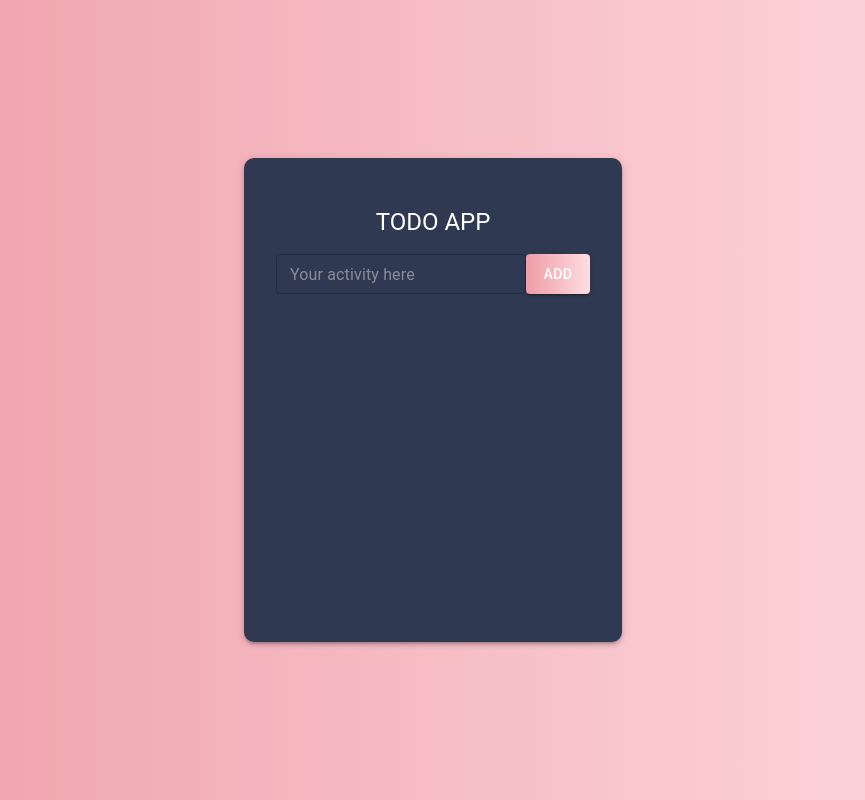
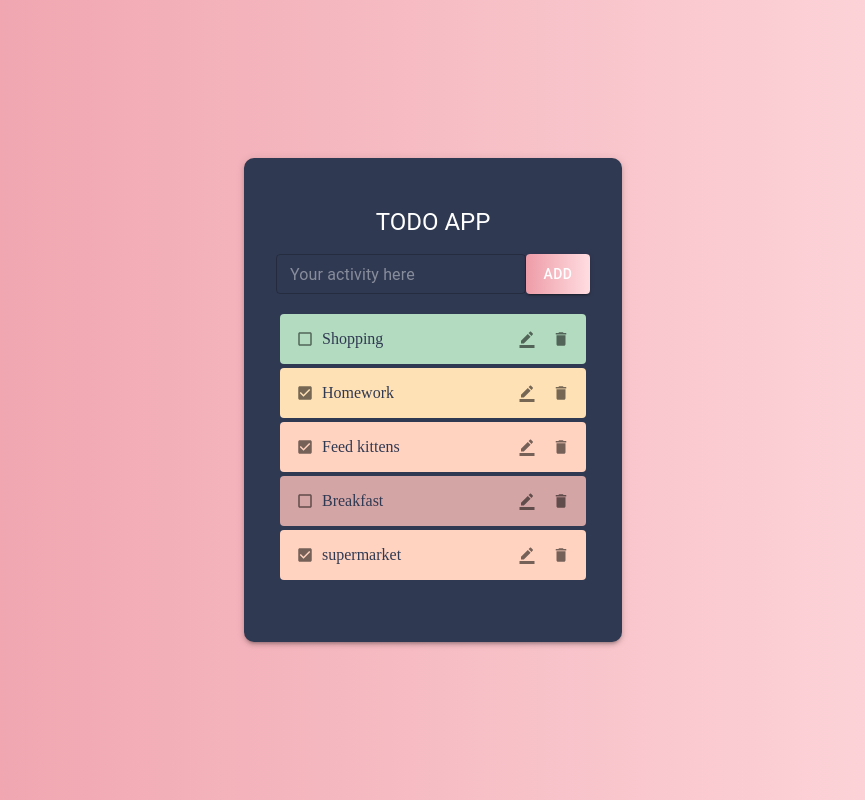
Before and after one commit to catkhanhnguyen/todo-app-v2, a React (Vite) app: page /todo/1 in a window 1280 px wide. Shown: the whole page, without its empty margins (207-1072 px from the left). Built offline with nearby package versions, Linux system fonts and the light colour scheme; data requests are answered from the project's data file.

Commit message:
axios get ok

```diff
--- a/src/App.tsx
+++ b/src/App.tsx
@@ -1,4 +1,4 @@
-import React, { useState } from 'react'
+import React, { useEffect, useState } from 'react'
 import axios from 'axios'
 import './App.css'
 import { Box, Container, Typography } from '@mui/material'
@@ -11,9 +11,18 @@ const App: React.FC = () => {
 
   const [input, setInput] = useState<string>('')
   const [todos, setTodos] = useState<Todo[]>([]);
+  const [modalText, setModalText] = useState<string>('')
 
   const generateRandomColor = () =>
     pastelColors[Math.floor(Math.random() * pastelColors.length)];
+
+  useEffect(() => {
+    axios.get('http://localhost:3000/todos')
+      .then(response => {
+        setTodos(response.data);
+      })
+      .catch(error => console.error('Error fetching todos from the database:', error));
+  }, []);
 
   const handleSubmit = (e: React.FormEvent) => {
     e.preventDefault()
@@ -25,6 +34,7 @@ const App: React.FC = () => {
       } else {
         const randomColor = generateRandomColor();
         const newTodo = { id: Date.now(), text: input, color: randomColor, completed: false }
+
         axios.post('http://localhost:3000/todos', newTodo)
           .then((response) => {
             const createdTodo: Todo = response.data; // Extracting todo data from AxiosResponse
@@ -36,6 +46,27 @@ const App: React.FC = () => {
     }
 
   }
+
+  const handleEdit = (todo: Todo) => {
+
+  }
+
+  const handleDelete = (id: number) => {
+    const updatedTodos = todos.filter((todo) => todo.id !== id);
+    setTodos(updatedTodos);
+
+    axios.delete(`http://localhost:3000/todos/${id}`)
+      .then(() => {
+        console.log(`Todo with ID ${id} deleted successfully.`);
+      })
+      .catch((error) => {
+        if (error.response && error.response.status === 404) {
+          console.error(`Todo with ID ${id} not found on the server.`);
+        } else {
+          console.error(`Error deleting todo with ID ${id} from the database:`, error);
+        }
+      });
+  };
 
 
 
@@ -66,7 +97,7 @@ const App: React.FC = () => {
         <InputField input={input} setInput={setInput} handleSubmit={handleSubmit} />
 
         {/* Todo list */}
-        <TodoList todos={todos} />
+        <TodoList todos={todos} handleEdit={handleEdit} handleDelete={handleDelete} />
       </Box>
     </Container>
   )
--- a/src/components/TodoList.tsx
+++ b/src/components/TodoList.tsx
@@ -5,8 +5,10 @@ import Todo from '../model'
 
 interface Props {
   todos: Todo[]
+  handleDelete: (id: number) => void
+  handleEdit
 }
-const TodoList = ({ todos }: Props) => {
+const TodoList = ({ todos, handleEdit, handleDelete }: Props) => {
   return (
     <Box
       sx={{
@@ -62,13 +64,13 @@ const TodoList = ({ todos }: Props) => {
 
           <Box>
             <Tooltip className="tooltip_delete" title="Edit">
-              <IconButton>
+              <IconButton onClick={() => handleEdit(todo)}>
                 <BorderColor sx={{ fontSize: '18px', color: '' }} />
               </IconButton>
             </Tooltip>
 
             <Tooltip title="Delete">
-              <IconButton>
+              <IconButton onClick={() => handleDelete(todo.id)}>
                 <Delete sx={{ fontSize: '18px' }} />
               </IconButton>
             </Tooltip>
```
Also changed, not shown: src/components/Modal.tsx (added, +23 -0 lines).
